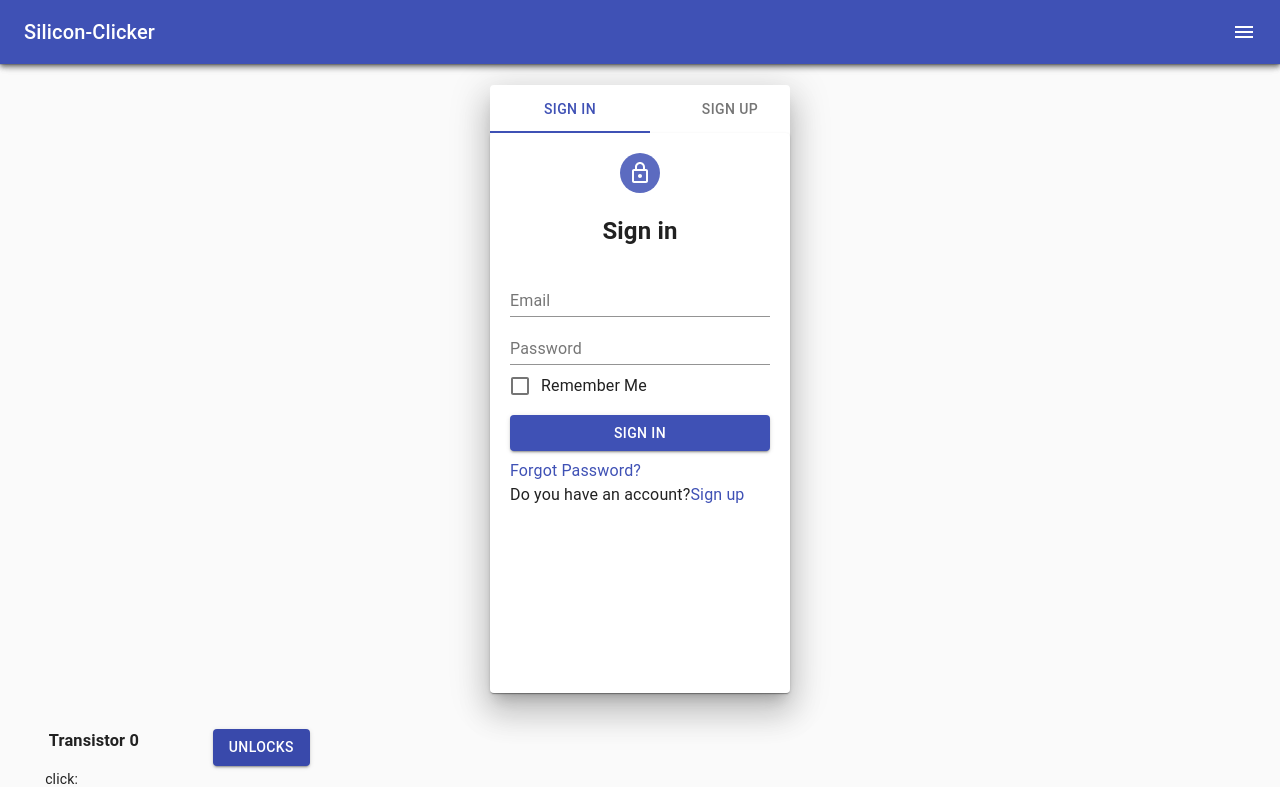
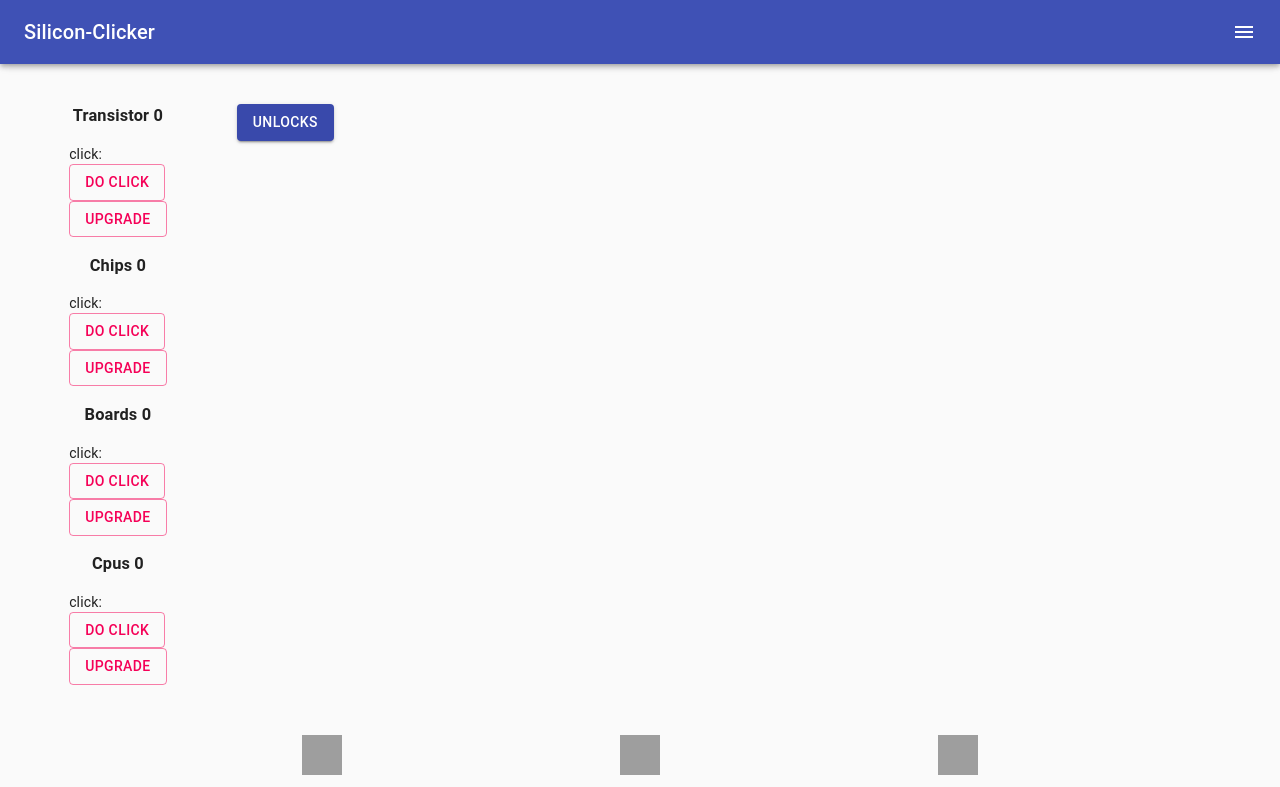
Before and after one commit to JR1994-CA/two, a React (Create React App) app in the folder tsclient/: page / in a window 1280 px wide. Shown: the top 787 px of the page. Built offline with nearby package versions, Linux system fonts and the light colour scheme; grey boxes are pictures that could not be loaded.

Commit message:
tried to implement react router. individual routes working in browser

```diff
--- a/tsclient/package.json
+++ b/tsclient/package.json
@@ -12,8 +12,10 @@
     "@types/node": "^12.0.0",
     "@types/react": "^17.0.0",
     "@types/react-dom": "^17.0.0",
+    "@types/react-router-dom": "^5.1.7",
     "react": "^17.0.2",
     "react-dom": "^17.0.2",
+    "react-router-dom": "^5.2.0",
     "react-scripts": "4.0.3",
     "typescript": "^4.1.2",
     "web-vitals": "^1.0.1"
--- a/tsclient/src/App.tsx
+++ b/tsclient/src/App.tsx
@@ -5,18 +5,20 @@ import Main from './components/Draw/main';
 import Login from "./components/LoginSignup/Login";
 import Signup from "./components/LoginSignup/Signup";
 import SignInOutContainer from "./components/LoginSignup/Container";
-
+import {Switch,Route} from 'react-router-dom';
 function App() {
     return (
-        <>
-            <NavBar/>
-            <Divider/>
-            {/*<Login/>*/}
-            {/*<Signup/>*/}
-            <SignInOutContainer/>
-            <Main/>
-            <Drawer/>
-        </>
+        <Drawer>
+            <Switch>
+                {/*<NavBar/>*/}
+                {/*<Divider/>*/}
+                {/*<Login/>*/}
+                {/*<Signup/>*/}
+                <Route path='/SigninOut' component={SignInOutContainer}/>
+                <Route path='/' component={Main}/>
+                {/*<Drawer/>*/}
+            </Switch>
+        </Drawer>
     );
 }
 export default App;
--- a/tsclient/src/components/Layout/index.tsx
+++ b/tsclient/src/components/Layout/index.tsx
@@ -78,7 +78,7 @@ const useStyles = makeStyles((theme) => ({
     },
 }));
 
-export default function PersistentDrawerRight() {
+export default function PersistentDrawerRight(Props:any) {
     const classes = useStyles();
     const theme = useTheme();
     const [open, setOpen] = React.useState(false);
@@ -121,6 +121,7 @@ export default function PersistentDrawerRight() {
                 })}
             >
                 <div className={classes.drawerHeader} />
+                {Props.children}
                 <Typography >
                    <Footer/>
                 </Typography>
--- a/tsclient/src/index.tsx
+++ b/tsclient/src/index.tsx
@@ -3,11 +3,12 @@ import ReactDOM from 'react-dom';
 import './index.css';
 import App from './App';
 import reportWebVitals from './reportWebVitals';
+import {BrowserRouter as Router} from 'react-router-dom';
 
 ReactDOM.render(
-  <>
+  <Router>
     <App />
-  </>,
+  </Router>,
 
   document.getElementById('root')
 );
```
Also changed, not shown: 1 other file (tests, documents, lock files or other folders).
